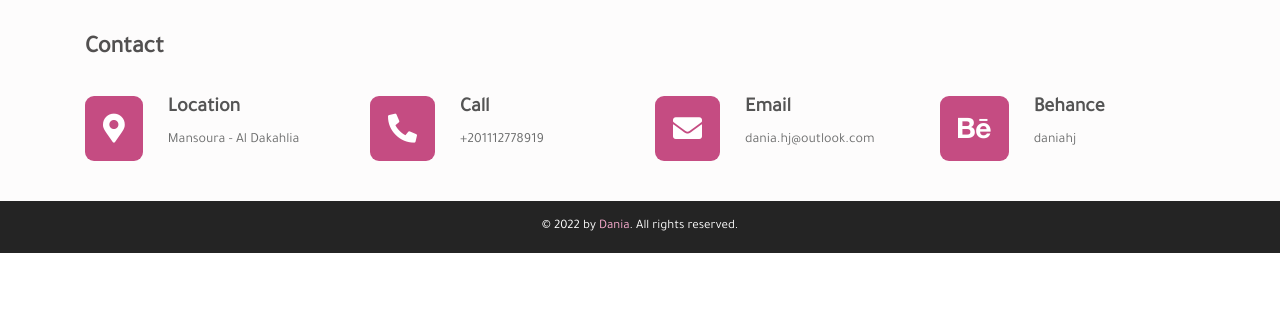
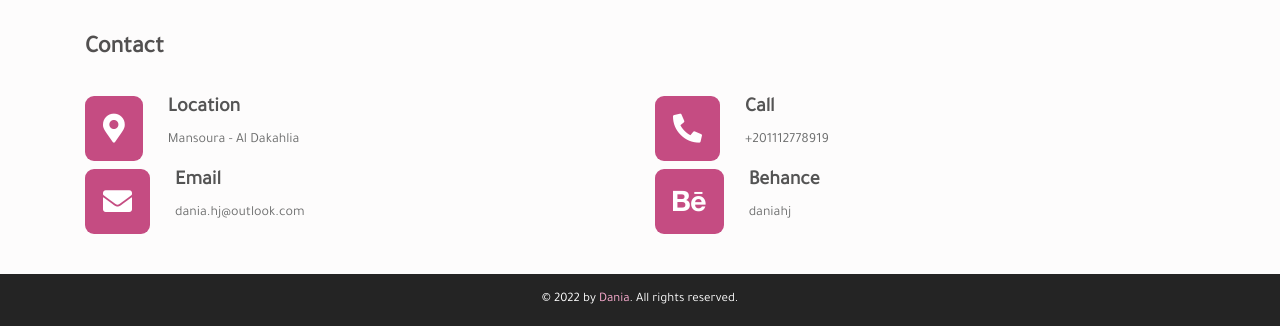
Before and after one commit to daniahejazi/portofolio, a plain HTML site: page index.html in a window 1280 px wide. Shown: the part 2537-2863 px from the top of the page. Before the commit the page ends 2790 px from the top, so only its background shows below. Drawn offline with nearby package versions, Linux system fonts and the light colour scheme.

Commit message:
Update index.html

```diff
--- a/index.html
+++ b/index.html
@@ -282,7 +282,7 @@
                <h4>Contact</h4>
                <div class="contact-div m-auto pb-4">
                 <div class="row">
-                    <div class="col mt-2">
+                    <div class="col col-xs-6 col-sm-6 mt-2">
                      <div class="media">
                          <i class="fas fa-map-marker-alt"></i>
                          <div class="media-body">
@@ -292,7 +292,7 @@
                        </div>
 
                     </div>
-                    <div class="col mt-2">
+                    <div class="col col-xs-6 col-sm-6  mt-2">
                      <div class="media">
                          <i class="fas fa-phone-alt"></i>
                          <div class="media-body">
@@ -302,7 +302,7 @@
                        </div>
 
                     </div>
-                    <div class="col mt-2">
+                    <div class="col col-xs-6 col-sm-6  mt-2">
                      <div class="media">
                          <i class="fas fa-envelope"></i>
                          <div class="media-body">
@@ -312,7 +312,7 @@
                        </div>
 
                     </div>
-                    <div class="col mt-2">
+                    <div class="col col-xs-6 col-sm-6  mt-2">
                         <div class="media">
                             <i class="fab fa-behance"></i>
                             <div class="media-body">
```
